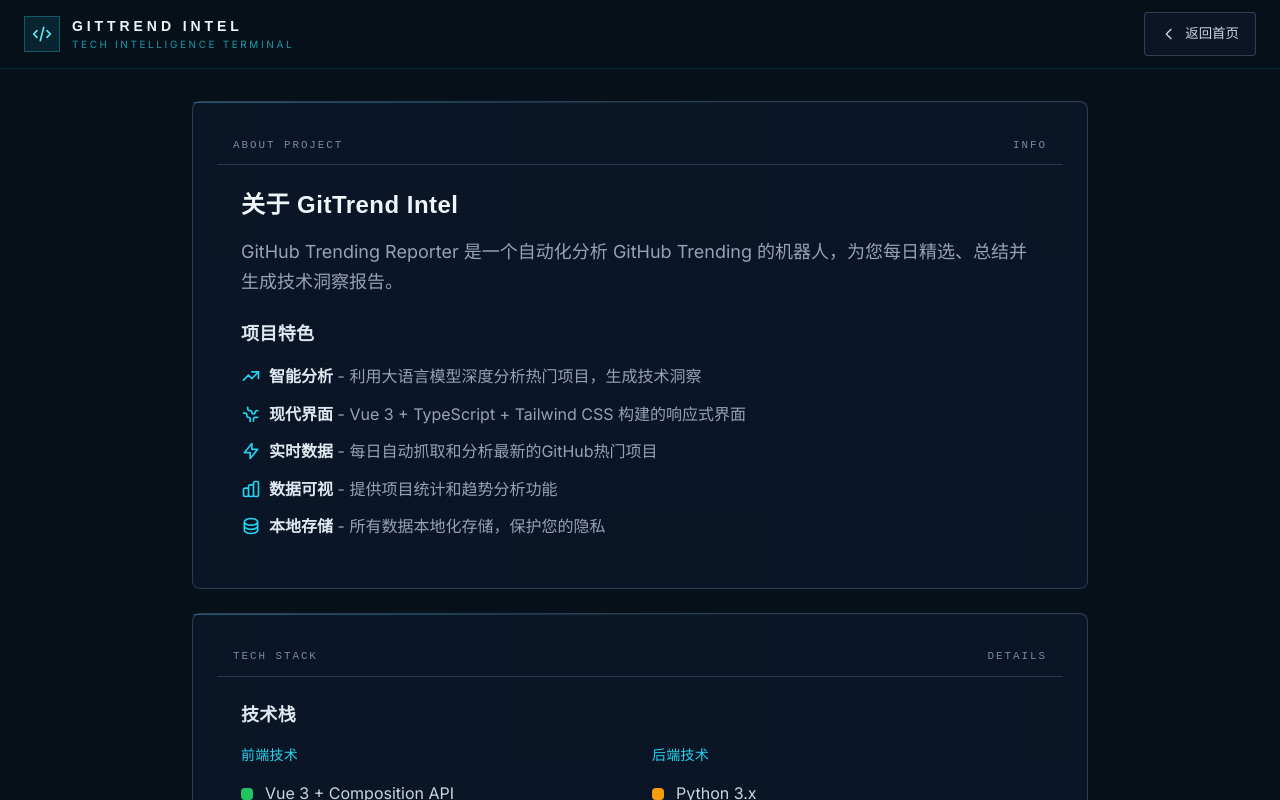
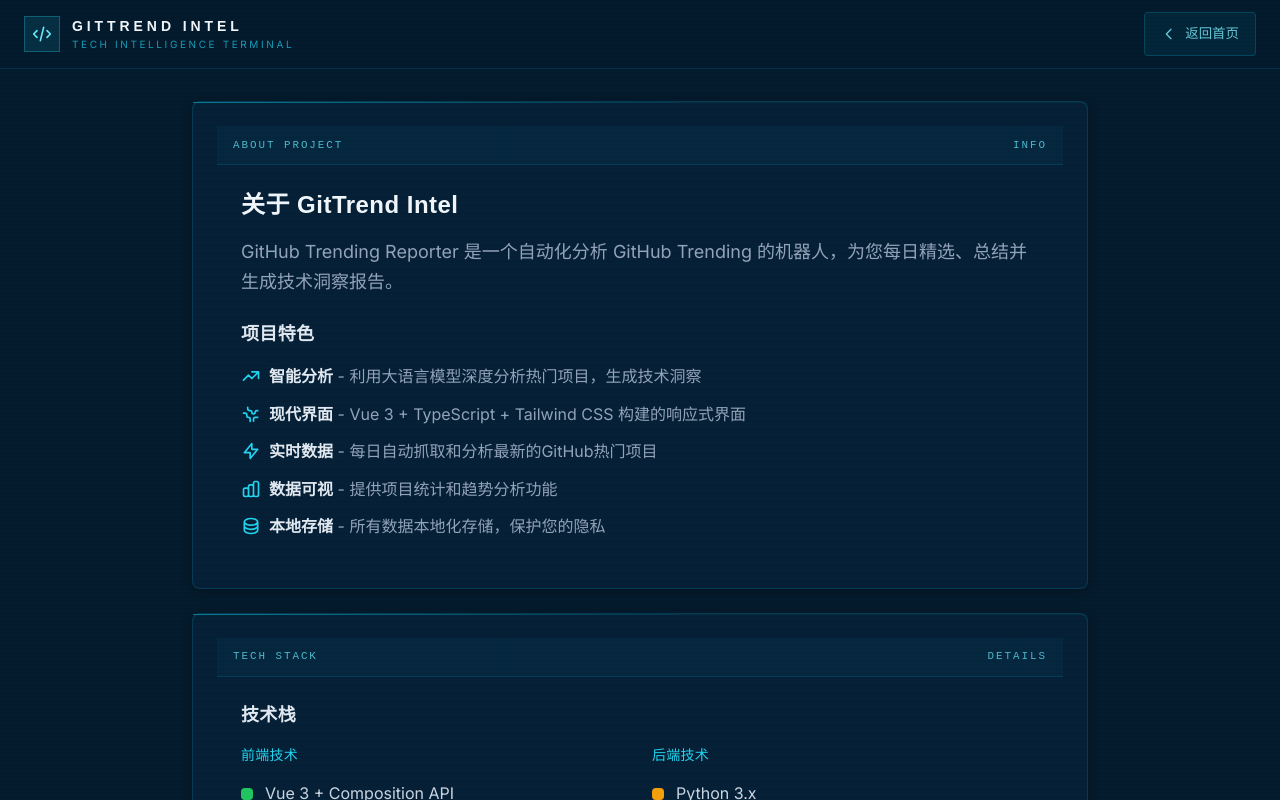
Before and after one commit to xiaoyeshiyu/ai-git-trending, a Vue app in the folder frontend/: page /about in a window 1280 px wide. Shown: the top 800 px of the page. Built offline with nearby package versions, Linux system fonts and the light colour scheme; no server answers.

Commit message:
feat: cyan ocean theme + move 情报概览 below 今日报告

```diff
--- a/frontend/src/assets/main.css
+++ b/frontend/src/assets/main.css
@@ -36,13 +36,13 @@
   --neon-purple-dark: #9900cc;
   --neon-purple-glow: rgba(191, 0, 255, 0.5);
 
-  /* 深色背景层次 */
-  --bg-void: #000000;
-  --bg-deep: #050510;
-  --bg-dark: #0a0a1a;
-  --bg-card: #0f0f24;
-  --bg-elevated: #151530;
-  --bg-surface: #1a1a3a;
+  /* 深色背景层次 — Cyan Ocean Theme */
+  --bg-void: #041320;
+  --bg-deep: #051a2c;
+  --bg-dark: #061f34;
+  --bg-card: #082638;
+  --bg-elevated: #0b2f44;
+  --bg-surface: #0e3650;
 
   /* 文字颜色 */
   --text-primary: #ffffff;
@@ -108,8 +108,8 @@
 
 body {
   font-family: var(--font-body);
-  background: var(--bg-void);
-  color: var(--text-secondary);
+  background: #051a2c;
+  color: #a8d8ea;
   line-height: 1.6;
   overflow-x: hidden;
   -webkit-font-smoothing: antialiased;
@@ -921,9 +921,9 @@
 
 .terminal-panel,
 .report-card {
-  border: 1px solid rgba(51, 65, 85, 0.9);
-  background: rgba(15, 23, 42, 0.72);
-  box-shadow: inset 0 1px 0 rgba(148, 163, 184, 0.06);
+  border: 1px solid rgba(6, 182, 212, 0.18);
+  background: rgba(8, 34, 56, 0.82);
+  box-shadow: inset 0 1px 0 rgba(6, 182, 212, 0.08), 0 2px 12px rgba(0, 0, 0, 0.3);
 }
 
 .terminal-panel {
@@ -939,8 +939,8 @@
   top: 0;
   height: 1px;
   width: 100%;
-  background: linear-gradient(90deg, rgba(34, 211, 238, 0.65), transparent 60%);
-  opacity: 0.55;
+  background: linear-gradient(90deg, rgba(6, 182, 212, 0.8), transparent 60%);
+  opacity: 0.7;
 }
 
 .report-card {
@@ -952,8 +952,8 @@
 }
 
 .report-card:hover {
-  border-color: rgba(34, 211, 238, 0.38);
-  background: rgba(15, 23, 42, 0.9);
+  border-color: rgba(6, 182, 212, 0.45);
+  background: rgba(10, 40, 65, 0.95);
   transform: translateY(-2px);
 }
 
@@ -966,19 +966,20 @@
   align-items: center;
   justify-content: space-between;
   gap: 0.75rem;
-  border-bottom: 1px solid rgba(51, 65, 85, 0.8);
+  border-bottom: 1px solid rgba(6, 182, 212, 0.15);
   padding: 0.65rem 1rem;
+  background: rgba(6, 182, 212, 0.05);
   font-family: var(--font-mono, ui-monospace, SFMono-Regular, Menlo, Monaco, Consolas, monospace);
   font-size: 0.68rem;
   letter-spacing: 0.18em;
-  color: rgba(148, 163, 184, 0.82);
+  color: rgba(103, 232, 249, 0.75);
 }
 
 .terminal-nav {
   border: 1px solid transparent;
   padding: 0.45rem 0.75rem;
   font-size: 0.78rem;
-  color: #94a3b8;
+  color: #67c8d8;
   transition: all 0.2s ease;
   border-radius: 0.25rem;
   text-decoration: none;
@@ -986,18 +987,18 @@
 
 .terminal-nav:hover,
 .terminal-nav.active {
-  border-color: rgba(34, 211, 238, 0.22);
-  background: rgba(34, 211, 238, 0.06);
-  color: #67e8f9;
+  border-color: rgba(6, 182, 212, 0.35);
+  background: rgba(6, 182, 212, 0.12);
+  color: #a5f3fc;
 }
 
 .status-chip {
-  border: 1px solid rgba(51, 65, 85, 0.95);
-  background: rgba(2, 6, 23, 0.45);
+  border: 1px solid rgba(6, 182, 212, 0.2);
+  background: rgba(6, 182, 212, 0.06);
   padding: 0.35rem 0.55rem;
   font-size: 0.68rem;
   letter-spacing: 0.12em;
-  color: #94a3b8;
+  color: #67c8d8;
   border-radius: 0.25rem;
 }
 
@@ -1007,8 +1008,8 @@
 }
 
 .terminal-metric {
-  border: 1px solid rgba(51, 65, 85, 0.8);
-  background: rgba(2, 6, 23, 0.36);
+  border: 1px solid rgba(6, 182, 212, 0.18);
+  background: rgba(6, 182, 212, 0.06);
   padding: 0.9rem;
   border-radius: 0.5rem;
 }
@@ -1018,7 +1019,7 @@
   font-family: var(--font-mono, ui-monospace, SFMono-Regular, Menlo, Monaco, Consolas, monospace);
   font-size: 0.64rem;
   letter-spacing: 0.16em;
-  color: #64748b;
+  color: #3d8fa0;
 }
 
 .terminal-metric strong {
@@ -1026,18 +1027,18 @@
   display: block;
   font-size: 1.65rem;
   font-weight: 500;
-  color: #e2e8f0;
+  color: #a5f3fc;
 }
 
 .terminal-action {
   display: inline-flex;
   align-items: center;
   justify-content: center;
-  border: 1px solid rgba(51, 65, 85, 0.95);
-  background: rgba(15, 23, 42, 0.75);
+  border: 1px solid rgba(6, 182, 212, 0.22);
+  background: rgba(6, 182, 212, 0.07);
   padding: 0.65rem 1rem;
   font-size: 0.84rem;
-  color: #cbd5e1;
+  color: #67c8d8;
   transition: all 0.2s ease;
   border-radius: 0.25rem;
   cursor: pointer;
@@ -1049,13 +1050,14 @@
 }
 
 .terminal-action:hover {
-  border-color: rgba(34, 211, 238, 0.38);
-  color: #e0f2fe;
+  border-color: rgba(6, 182, 212, 0.5);
+  background: rgba(6, 182, 212, 0.14);
+  color: #a5f3fc;
 }
 
 .terminal-action.primary {
-  border-color: rgba(34, 211, 238, 0.36);
-  background: rgba(34, 211, 238, 0.12);
+  border-color: rgba(6, 182, 212, 0.5);
+  background: rgba(6, 182, 212, 0.18);
   color: #a5f3fc;
 }
 
@@ -1064,15 +1066,15 @@
   align-items: center;
   justify-content: space-between;
   gap: 1rem;
-  border: 1px solid rgba(51, 65, 85, 0.7);
-  background: rgba(2, 6, 23, 0.32);
+  border: 1px solid rgba(6, 182, 212, 0.12);
+  background: rgba(6, 182, 212, 0.04);
   padding: 0.75rem;
   border-radius: 0.25rem;
 }
 
 .feed-row span {
   font-size: 0.76rem;
-  color: #64748b;
+  color: #3d8fa0;
 }
 
 .feed-row strong {
@@ -1082,7 +1084,7 @@
   white-space: nowrap;
   font-size: 0.82rem;
   font-weight: 500;
-  color: #cbd5e1;
+  color: #a5f3fc;
 }
 
 .terminal-section-title {
@@ -1091,29 +1093,29 @@
   align-items: flex-end;
   justify-content: space-between;
   gap: 1rem;
-  border-bottom: 1px solid rgba(51, 65, 85, 0.7);
+  border-bottom: 1px solid rgba(6, 182, 212, 0.15);
   padding-bottom: 0.85rem;
 }
 
 .terminal-section-title h3 {
   font-size: 1.2rem;
   font-weight: 600;
-  color: #f1f5f9;
+  color: #cffafe;
 }
 
 .section-kicker {
   font-family: var(--font-mono, ui-monospace, SFMono-Regular, Menlo, Monaco, Consolas, monospace);
   font-size: 0.65rem;
   letter-spacing: 0.22em;
-  color: #64748b;
+  color: #2d7d8f;
   margin-bottom: 0.25rem;
 }
 
 /* 页面容器 */
 .terminal-page {
   min-height: 100vh;
-  background-color: #071019;
-  color: #f1f5f9;
+  background-color: #051a2c;
+  color: #cffafe;
 }
 
 /* 页面头部 */
@@ -1121,9 +1123,9 @@
   position: sticky;
   top: 0;
   z-index: 40;
-  border-bottom: 1px solid rgba(34, 211, 238, 0.1);
-  background-color: rgba(7, 16, 25, 0.95);
-  backdrop-filter: blur(4px);
+  border-bottom: 1px solid rgba(6, 182, 212, 0.15);
+  background-color: rgba(5, 26, 44, 0.96);
+  backdrop-filter: blur(8px);
 }
 
 /* 页面主内容区 */
--- a/frontend/src/views/Home.vue
+++ b/frontend/src/views/Home.vue
@@ -1,7 +1,7 @@
 <template>
-  <div class="home-container min-h-screen bg-[#071019] text-slate-100">
+  <div class="home-container min-h-screen bg-[#051a2c] text-slate-100">
     <!-- 顶部导航栏 - 技术情报终端 -->
-    <header class="sticky top-0 z-40 border-b border-cyan-400/10 bg-[#071019]/95 backdrop-blur-sm">
+    <header class="sticky top-0 z-40 border-b border-cyan-400/10 bg-[#051a2c]/95 backdrop-blur-sm">
       <div class="mx-auto flex max-w-[1500px] items-center justify-between px-4 py-3 lg:px-6">
         <div class="flex items-center gap-3">
           <div class="flex h-9 w-9 items-center justify-center border border-cyan-400/30 bg-cyan-400/10 text-cyan-300">
@@ -125,35 +125,6 @@
 
     <!-- 核心内容区域 -->
     <main class="mx-auto max-w-[1500px] px-4 py-8 lg:px-6">
-      <!-- 数据概览 -->
-      <section class="mb-12 animate-fadeInUp">
-        <div class="terminal-section-title">
-          <div>
-            <p class="section-kicker">INTELLIGENCE OVERVIEW</p>
-            <h3>情报概览</h3>
-          </div>
-          <button class="terminal-action compact" @click="openTechTrendsModal">
-            <i class="fa fa-chart-line mr-1"></i> 打开趋势雷达
-          </button>
-        </div>
-        <Suspense>
-          <template #default>
-            <StatsChart
-              :stats="statsData"
-              :languageData="topLanguages"
-              :trendData="trendAreasData"
-              :emergingAreas="emergingAreas"
-              :surgingProjects="surgingProjects"
-              :surgingMode="surgingMode"
-            />
-          </template>
-          <template #fallback>
-            <div class="terminal-panel flex items-center justify-center py-16">
-              <div class="spinner"></div>
-            </div>
-          </template>
-        </Suspense>
-      </section>
 
       <!-- 今日报告 -->
       <section id="trending-projects" class="mb-12">
@@ -183,6 +154,36 @@
           <p class="text-xs mt-2 text-slate-600">每日北京时间 8:00 自动生成</p>
           <router-link to="/rankings" class="terminal-action mt-6">查看历史报告</router-link>
         </div>
+      </section>
+
+      <!-- 数据概览 -->
+      <section class="mb-12 animate-fadeInUp">
+        <div class="terminal-section-title">
+          <div>
+            <p class="section-kicker">INTELLIGENCE OVERVIEW</p>
+            <h3>情报概览</h3>
+          </div>
+          <button class="terminal-action compact" @click="openTechTrendsModal">
+            <i class="fa fa-chart-line mr-1"></i> 打开趋势雷达
+          </button>
+        </div>
+        <Suspense>
+          <template #default>
+            <StatsChart
+              :stats="statsData"
+              :languageData="topLanguages"
+              :trendData="trendAreasData"
+              :emergingAreas="emergingAreas"
+              :surgingProjects="surgingProjects"
+              :surgingMode="surgingMode"
+            />
+          </template>
+          <template #fallback>
+            <div class="terminal-panel flex items-center justify-center py-16">
+              <div class="spinner"></div>
+            </div>
+          </template>
+        </Suspense>
       </section>
 
       <!-- 分析报告日历 -->
@@ -263,7 +264,7 @@
     </main>
 
     <!-- 页脚 -->
-    <footer class="border-t border-cyan-400/10 bg-[#071019]">
+    <footer class="border-t border-cyan-400/10 bg-[#051a2c]">
       <div class="mx-auto flex max-w-[1500px] flex-col gap-3 px-4 py-6 text-xs text-slate-500 md:flex-row md:items-center md:justify-between lg:px-6">
         <span>GITTREND INTEL / OPEN SOURCE SIGNAL WATCH</span>
         <span>© {{ new Date().getFullYear() }} GitTrend Insights</span>
```
